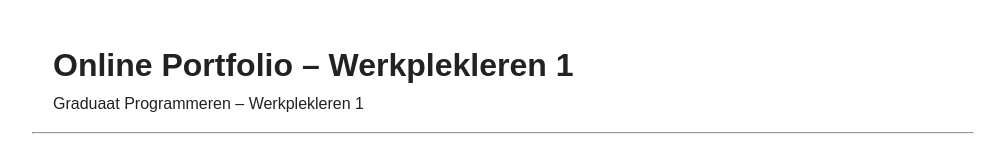
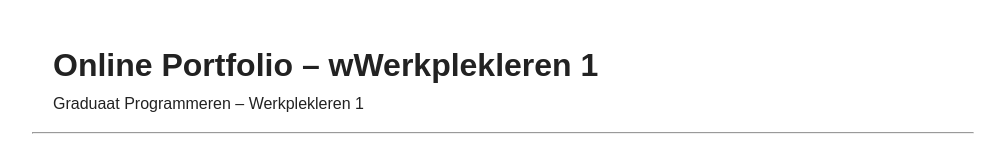
Before and after one commit to pxl-werkplekleren/portfolio-SefaYigitPXL, a plain HTML site: page index.html in a window 1280 px wide. Shown: the top 160 px of the page, without its empty margins (137-1142 px from the left). Drawn offline with Linux system fonts and the light colour scheme.

Commit message:
Volledige portfolio

```diff
--- a/index.html
+++ b/index.html
@@ -8,7 +8,7 @@
 
 <body>
 
-<h1>Online Portfolio – Werkplekleren 1</h1>
+<h1>Online Portfolio – wWerkplekleren 1</h1>
 
 <p>
     Graduaat Programmeren – Werkplekleren 1
```
